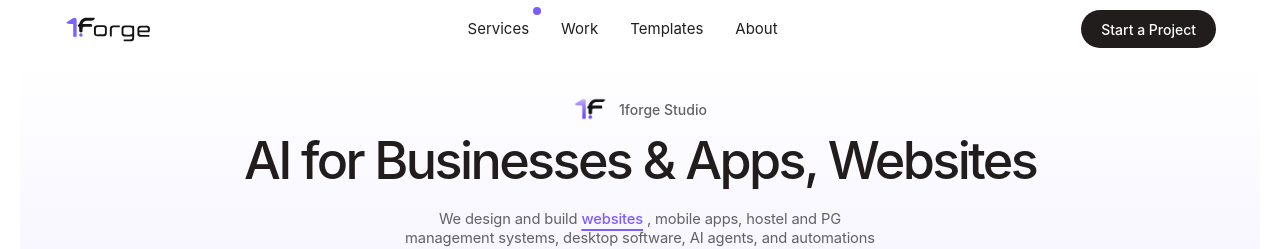
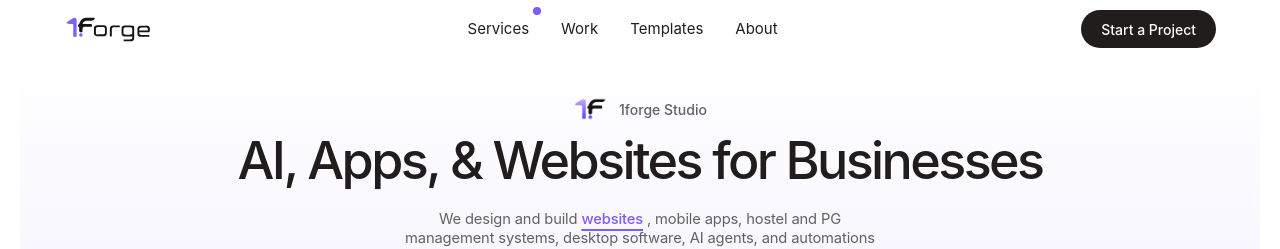
Before and after one commit to 1forgeco/1forge.in, a Next.js app: page / in a window 1280 px wide. Shown: the top 249 px of the page. Built offline with nearby package versions, Linux system fonts and the light colour scheme.

Commit message:
Update heading text for clarity

```diff
--- a/app/components/hero.tsx
+++ b/app/components/hero.tsx
@@ -59,7 +59,7 @@ export function Hero() {
             margin: 0,
           }}
         >
-          AI for Businesses &amp; Apps, Websites
+          AI, Apps, &amp; Websites for Businesses
         </h1>
 
         <p
```
